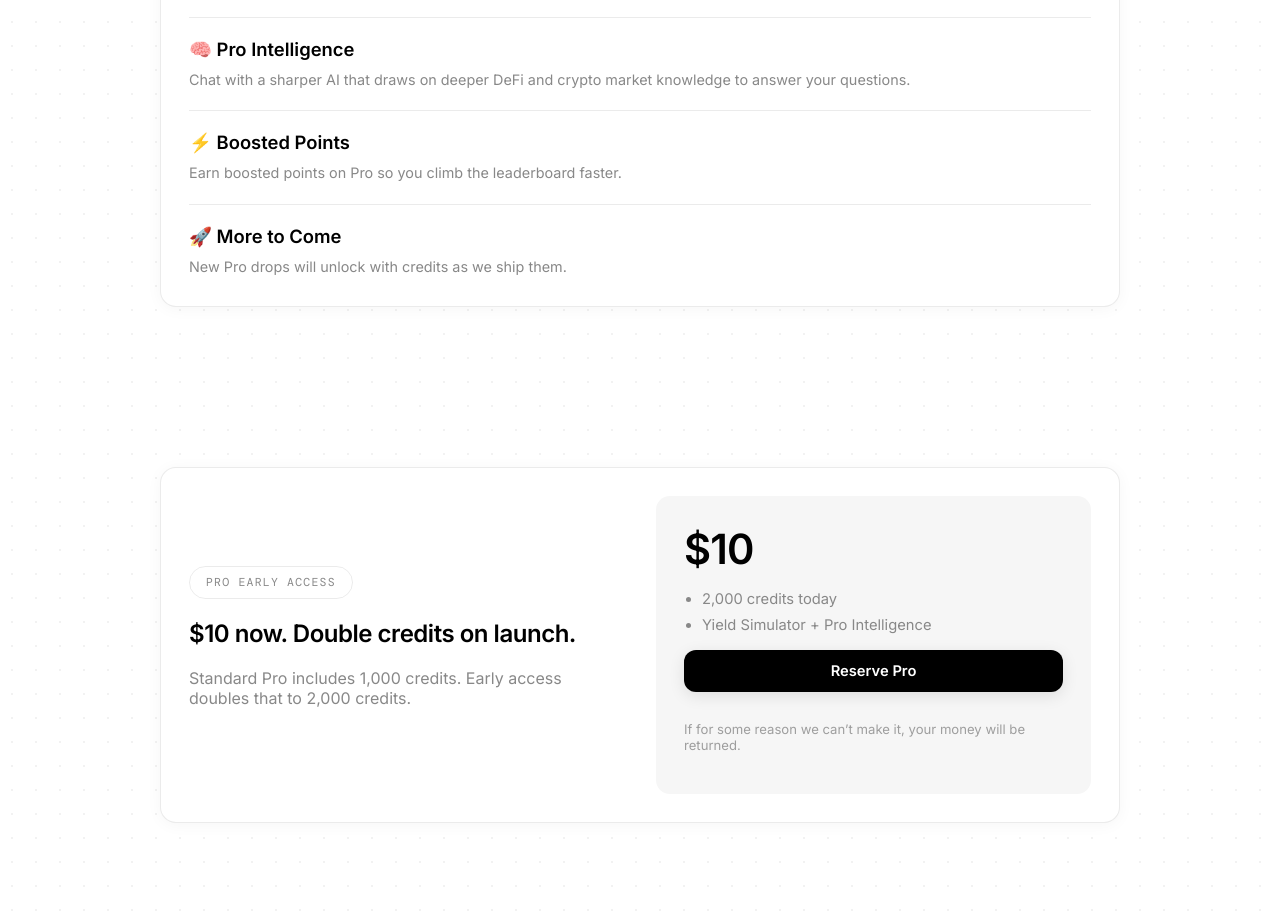
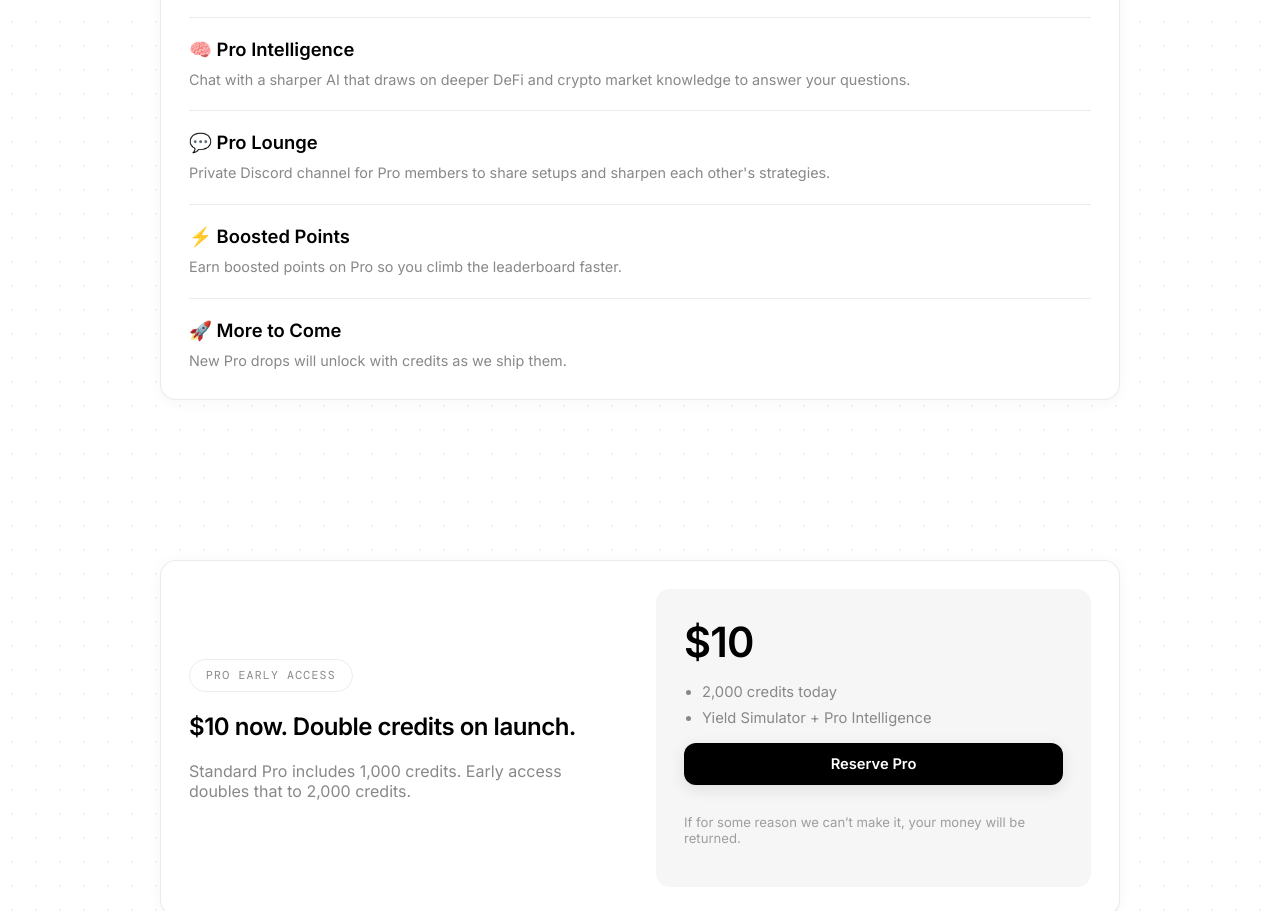
Before and after one commit to arthur-fox/ys-pro, a plain HTML site: page index.html in a window 1280 px wide. Shown: the part 1406-2317 px from the top of the page. Drawn offline with nearby package versions, Linux system fonts and the light colour scheme; a web font is replaced by a local one.

Commit message:
added "pro lounge" as a feature

```diff
--- a/index.html
+++ b/index.html
@@ -87,6 +87,12 @@
                 <div class="feature-info">
                   <h3>🧠 Pro Intelligence</h3>
                   <p>Chat with a sharper AI that draws on deeper DeFi and crypto market knowledge to answer your questions.</p>
+                </div>
+              </li>
+              <li class="feature-item">
+                <div class="feature-info">
+                  <h3>💬 Pro Lounge</h3>
+                  <p>Private Discord channel for Pro members to share setups and sharpen each other's strategies.</p>
                 </div>
               </li>
               <li class="feature-item">
```
